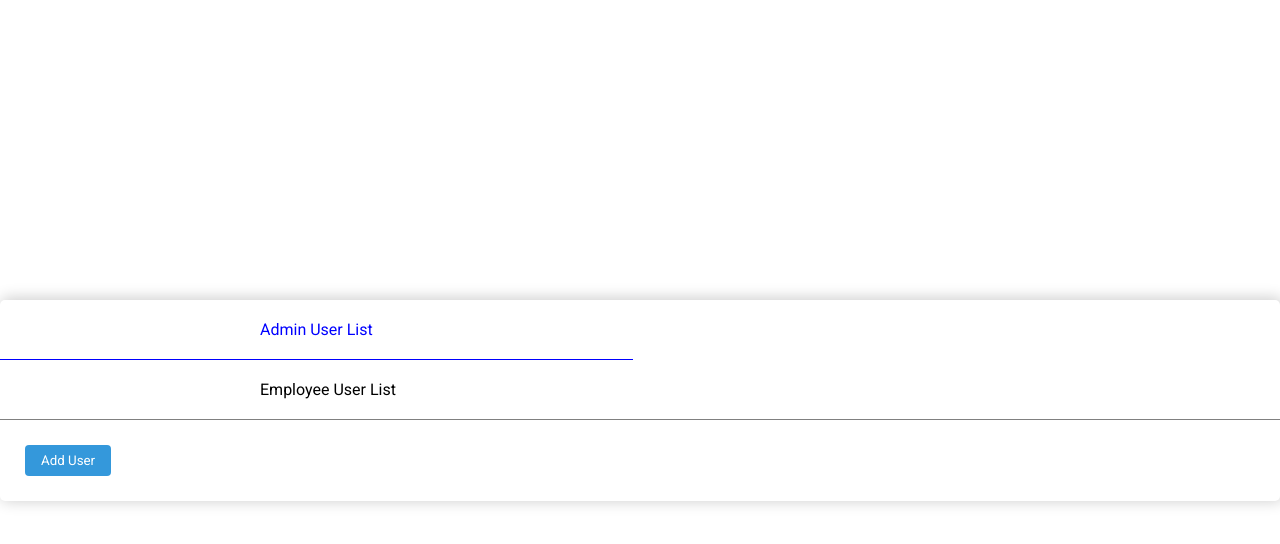
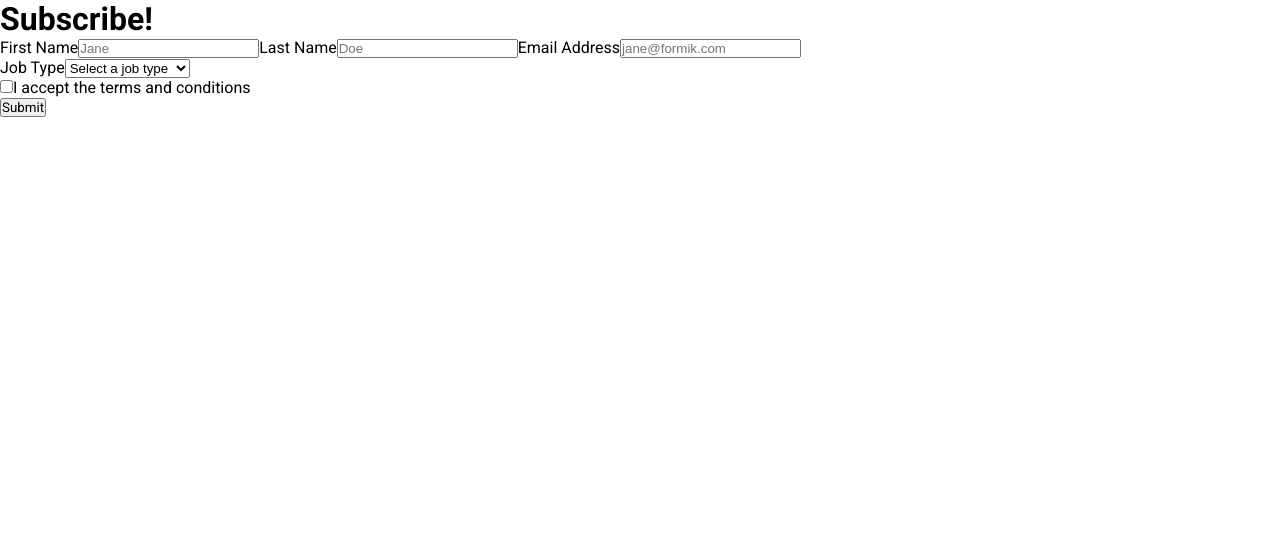
Before and after one commit to nasim67reja/sadhin-lab-coding-test, a React (Create React App) app: page / in a window 1280 px wide. Shown: the top 544 px of the page. Built offline with nearby package versions, Linux system fonts and the light colour scheme; no server answers.

Commit message:
working on form

```diff
--- a/package.json
+++ b/package.json
@@ -7,10 +7,13 @@
     "@testing-library/react": "^13.4.0",
     "@testing-library/user-event": "^13.5.0",
     "axios": "^1.4.0",
+    "formik": "^2.4.3",
     "react": "^18.2.0",
     "react-dom": "^18.2.0",
+    "react-icons": "^4.10.1",
     "react-scripts": "5.0.1",
-    "web-vitals": "^2.1.4"
+    "web-vitals": "^2.1.4",
+    "yup": "^1.2.0"
   },
   "scripts": {
     "start": "react-scripts start",
--- a/public/index.html
+++ b/public/index.html
@@ -1,14 +1,12 @@
 <!DOCTYPE html>
 <html lang="en">
+
 <head>
   <meta charset="utf-8" />
   <link rel="icon" href="%PUBLIC_URL%/favicon.ico" />
   <meta name="viewport" content="width=device-width, initial-scale=1" />
   <meta name="theme-color" content="#000000" />
-    <meta
-      name="description"
-      content="Web site created using create-react-app"
-    />
+  <meta name="description" content="Web site created using create-react-app" />
   <link rel="apple-touch-icon" href="%PUBLIC_URL%/logo192.png" />
   <!--
       manifest.json provides metadata used when your web app is installed on a
@@ -26,8 +24,12 @@
     -->
   <title>React App</title>
 </head>
+
 <body>
   <noscript>You need to enable JavaScript to run this app.</noscript>
+
+  <div id="backdrop-root"></div>
+  <div id="overlay-root"></div>
   <div id="root"></div>
   <!--
       This HTML file is a template.
@@ -40,4 +42,5 @@
       To create a production bundle, use `npm run build` or `yarn build`.
     -->
 </body>
+
 </html>
--- a/src/App.js
+++ b/src/App.js
@@ -1,9 +1,20 @@
-import TabComponent from "./components/TabComponent";
+import ReactDOM from "react-dom";
+import SignupForm from "./components/Form";
+// import TabComponent from "./components/TabComponent";
 
 function App() {
   return (
-    <div className="App flex justify-center items-center">
-      <TabComponent />
+    <div className="container">
+      {/* <TabComponent /> */}
+
+      {/* {ReactDOM.createPortal(
+        <Backdrop />,
+        document.getElementById("backdrop-root")
+      )} */}
+      {ReactDOM.createPortal(
+        <SignupForm />,
+        document.getElementById("overlay-root")
+      )}
     </div>
   );
 }
--- /dev/null
+++ b/src/components/Form.js
@@ -0,0 +1,133 @@
+import React from "react";
+import { Formik, Form, useField } from "formik";
+import * as Yup from "yup";
+
+const MyTextInput = ({ label, ...props }) => {
+  // useField() returns [formik.getFieldProps(), formik.getFieldMeta()]
+  // which we can spread on <input>. We can use field meta to show an error
+  // message if the field is invalid and it has been touched (i.e. visited)
+  const [field, meta] = useField(props);
+  return (
+    <>
+      <label htmlFor={props.id || props.name}>{label}</label>
+      <input className="text-input" {...field} {...props} />
+      {meta.touched && meta.error ? (
+        <div className="error">{meta.error}</div>
+      ) : null}
+    </>
+  );
+};
+
+const MyCheckbox = ({ children, ...props }) => {
+  // React treats radios and checkbox inputs differently from other input types: select and textarea.
+  // Formik does this too! When you specify `type` to useField(), it will
+  // return the correct bag of props for you -- a `checked` prop will be included
+  // in `field` alongside `name`, `value`, `onChange`, and `onBlur`
+  const [field, meta] = useField({ ...props, type: "checkbox" });
+  return (
+    <div>
+      <label className="checkbox-input">
+        <input type="checkbox" {...field} {...props} />
+        {children}
+      </label>
+      {meta.touched && meta.error ? (
+        <div className="error">{meta.error}</div>
+      ) : null}
+    </div>
+  );
+};
+
+const MySelect = ({ label, ...props }) => {
+  const [field, meta] = useField(props);
+  return (
+    <div>
+      <label htmlFor={props.id || props.name}>{label}</label>
+      <select {...field} {...props} />
+      {meta.touched && meta.error ? (
+        <div className="error">{meta.error}</div>
+      ) : null}
+    </div>
+  );
+};
+
+// And now we can use these
+const SignupForm = () => {
+  return (
+    <>
+      <h1>Subscribe!</h1>
+      <Formik
+        initialValues={{
+          firstName: "",
+          lastName: "",
+          email: "",
+          acceptedTerms: false, // added for our checkbox
+          jobType: "", // added for our select
+        }}
+        validationSchema={Yup.object({
+          firstName: Yup.string()
+            .max(15, "Must be 15 characters or less")
+            .required("Required"),
+          lastName: Yup.string()
+            .max(20, "Must be 20 characters or less")
+            .required("Required"),
+          email: Yup.string()
+            .email("Invalid email address")
+            .required("Required"),
+          acceptedTerms: Yup.boolean()
+            .required("Required")
+            .oneOf([true], "You must accept the terms and conditions."),
+          jobType: Yup.string()
+            .oneOf(
+              ["designer", "development", "product", "other"],
+              "Invalid Job Type"
+            )
+            .required("Required"),
+        })}
+        onSubmit={(values, { setSubmitting }) => {
+          setTimeout(() => {
+            alert(JSON.stringify(values, null, 2));
+            setSubmitting(false);
+          }, 400);
+        }}
+      >
+        <Form>
+          <MyTextInput
+            label="First Name"
+            name="firstName"
+            type="text"
+            placeholder="Jane"
+          />
+
+          <MyTextInput
+            label="Last Name"
+            name="lastName"
+            type="text"
+            placeholder="Doe"
+          />
+
+          <MyTextInput
+            label="Email Address"
+            name="email"
+            type="email"
+            placeholder="jane@formik.com"
+          />
+
+          <MySelect label="Job Type" name="jobType">
+            <option value="">Select a job type</option>
+            <option value="designer">Designer</option>
+            <option value="development">Developer</option>
+            <option value="product">Product Manager</option>
+            <option value="other">Other</option>
+          </MySelect>
+
+          <MyCheckbox name="acceptedTerms">
+            I accept the terms and conditions
+          </MyCheckbox>
+
+          <button type="submit">Submit</button>
+        </Form>
+      </Formik>
+    </>
+  );
+};
+export default SignupForm;
--- a/src/components/TabComponent.js
+++ b/src/components/TabComponent.js
@@ -13,7 +13,7 @@ const TabComponent = ({ onAddUser }) => {
 
   return (
     <div className="tab-components radius-5">
-      <div className="tab-buttons ">
+      <div className="tab-buttons flex ">
         <button
           className={`cursor-pointer btn ${
             activeTab === "admin" ? "btn-active" : ""
@@ -32,9 +32,12 @@ const TabComponent = ({ onAddUser }) => {
         </button>
       </div>
       <div className="tab-content">
-        <button onClick={onAddUser} className="add-user-button">
-          Add User
-        </button>
+        <div className="flex justify-end mb-2">
+          <button onClick={onAddUser} className="add-user-button">
+            Add User
+          </button>
+        </div>
+
         {activeTab === "admin" ? (
           <Admin adminuserData={adminUser} setadminUser={setadminUser} />
         ) : (
--- a/src/components/User.js
+++ b/src/components/User.js
@@ -1,4 +1,5 @@
 import React from "react";
+import { GrFormView } from "react-icons/gr";
 
 const User = ({ data }) => {
   return (
@@ -8,6 +9,9 @@ const User = ({ data }) => {
       <div className="flex-1">{data.user_type}</div>
       <div className="flex-1">{data.division}</div>
       <div className="flex-1">{data.district}</div>
+      <div className="flex-1 center  cursor-pointer">
+        <GrFormView size={20} />
+      </div>
     </li>
   );
 };
--- a/src/components/UserGrid.js
+++ b/src/components/UserGrid.js
@@ -10,10 +10,11 @@ const UserGrid = ({ users }) => {
         <div className="flex-1">Role</div>
         <div className="flex-1">Division</div>
         <div className="flex-1">District</div>
+        <div className="flex-1 text-center">View</div>
       </div>
       <ul>
-        {users.map((user, index) => (
-          <User key={index} data={user} />
+        {users.map((user) => (
+          <User key={user.id} data={user} />
         ))}
       </ul>
     </div>
--- a/src/index.css
+++ b/src/index.css
@@ -14,8 +14,57 @@ body {
   font-size: 1.6rem;
 }
 
-.App {
-  min-height: 100vh;
+.container {
+  max-width: 140rem;
+  margin: 0 auto;
+  padding: 0 3rem;
+  margin-top: 10rem;
+}
+.center {
+  display: flex;
+  align-items: center;
+  justify-content: center;
+}
+
+/*  */
+.user-grid {
+  display: flex;
+  flex-direction: column;
+  border: 1px solid #ccc;
+  padding: 2rem;
+}
+
+.grid-header,
+.grid-row {
+  display: flex;
+  padding: 1rem;
+  border-bottom: 1px solid #ccc;
+}
+
+.grid-header {
+  font-weight: bold;
+  font-weight: bold;
+  background-color: #f0f0f0;
+  color: #333;
+}
+
+.grid-row:last-child {
+  border-bottom: none;
+}
+
+.add-user-button {
+  background-color: #3498db;
+  color: #ffffff;
+  border: none;
+  padding: 8px 16px;
+  border-radius: 4px;
+  cursor: pointer;
+  transition: background-color 0.2s, color 0.2s;
+}
+
+.add-user-button:focus {
+  background-color: #79b9e4;
+  outline: none;
 }
 
 /* Re useable class */
@@ -48,35 +97,7 @@ body {
 .flex-1 {
   flex: 1;
 }
-.gap-1 {
-  gap: 1px;
-}
-.gap-2 {
-  gap: 2px;
-}
-.gap-3 {
-  gap: 3px;
-}
-.gap-4 {
-  gap: 4px;
-}
-.gap-5 {
-  gap: 5px;
-}
-.gap-10 {
-  gap: 10px;
-}
-.gap-15 {
-  gap: 15px;
-}
 
-.gap-20 {
-  gap: 20px;
-}
-
-.gap-25 {
-  gap: 25px;
-}
 .border-1 {
   border: 1px solid black;
 }
@@ -88,6 +109,18 @@ body {
 }
 .border-right {
   border-right: 1px solid gray !important;
+}
+.mb-2 {
+  margin-bottom: 2rem;
+}
+.mb-5 {
+  margin-bottom: 5rem;
+}
+.transformX-1 {
+  transform: translateX(1rem);
+}
+.text-center {
+  text-align: center;
 }
 .tab-components {
   /* padding: 20px; */
@@ -104,8 +137,9 @@ body {
 .btn {
   background: transparent;
   border: none;
-  padding: 20px 260px;
+  padding: 20px;
   font-size: 16px;
+  width: 100%;
 }
 .btn-active {
   border-bottom: 1px solid blue;
@@ -115,43 +149,33 @@ button {
   font-family: "Roboto", sans-serif;
 }
 
-/*  */
-.user-grid {
-  display: flex;
-  flex-direction: column;
-  border: 1px solid #ccc;
-  padding: 2rem;
+/* spinner */
+
+.loading-spinner {
+  width: 40px;
+  height: 40px;
+  border: 4px solid #f3f3f3;
+  border-top: 4px solid #3498db; /* Change to your preferred color */
+  border-radius: 50%;
+  animation: spin 1s linear infinite;
 }
 
-.grid-header,
-.grid-row {
-  display: flex;
-  padding: 1rem;
-  border-bottom: 1px solid #ccc;
+@keyframes spin {
+  0% {
+    transform: rotate(0deg);
+  }
+  100% {
+    transform: rotate(360deg);
+  }
 }
 
-.grid-header {
-  font-weight: bold;
-  font-weight: bold;
-  background-color: #f0f0f0;
-  color: #333;
+.fixed {
+  position: fixed;
+  top: 0;
+  left: 0;
+  z-index: 11;
+  height: 100vh;
+  width: 100%;
+  cursor: pointer;
+  background-color: rgba(0, 0, 0, 0.6);
 }
-
-.grid-row:last-child {
-  border-bottom: none;
-}
-
-.add-user-button {
-  background-color: #3498db; /* Slightly deeper background color */
-  color: #ffffff;
-  border: none;
-  padding: 8px 16px;
-  border-radius: 4px;
-  cursor: pointer;
-  transition: background-color 0.2s, color 0.2s;
-}
-
-.add-user-button:focus {
-  background-color: #e0e0e0; /* Slightly darker background for focus */
-  outline: none; /* Remove default focus outline */
-}
```
Also changed, not shown: src/components/Admin.js (+11 -1 lines), src/components/Backdrop.js (added, +31 -0 lines), src/components/Employee.js (+12 -1 lines), src/components/Spinner.js (added, +11 -0 lines), 1 other file (tests, documents, lock files or other folders). Lines whose indentation alone changed are shown as unchanged.
